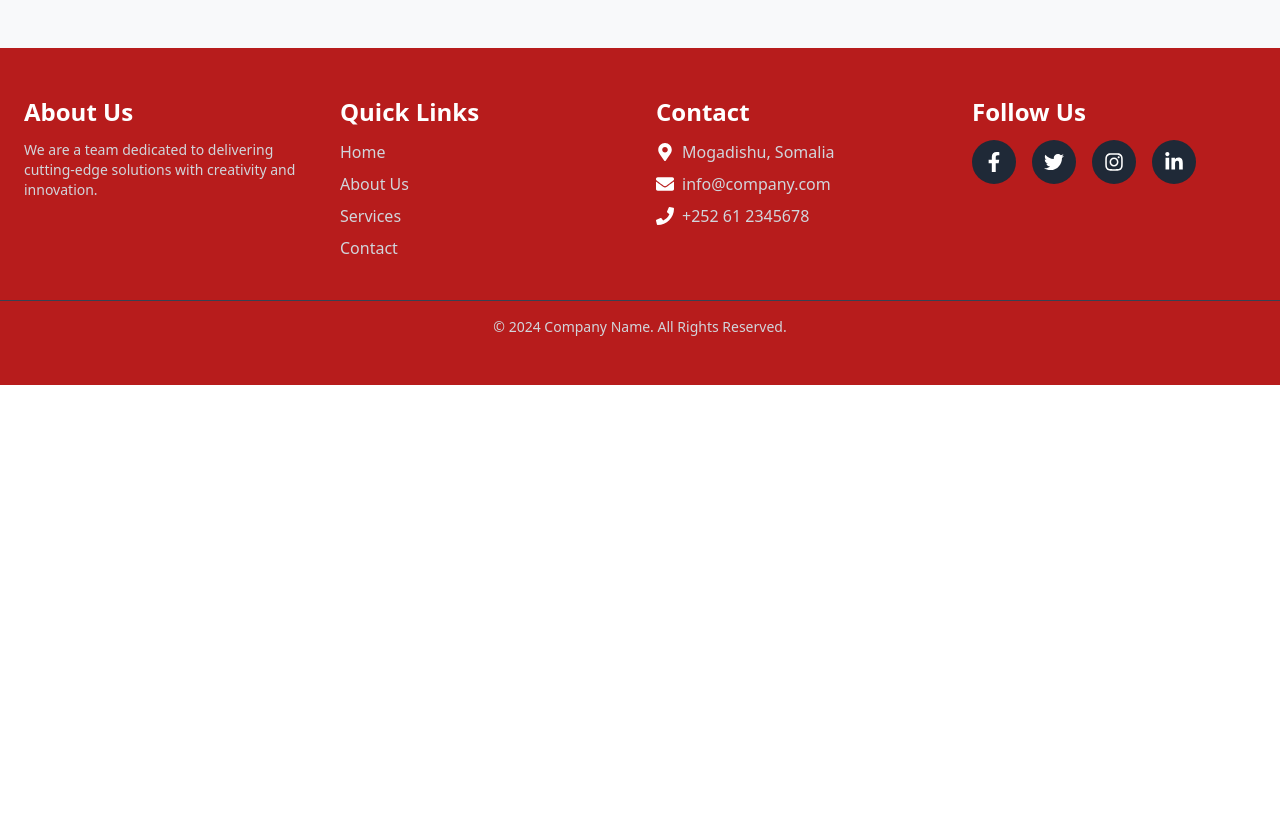
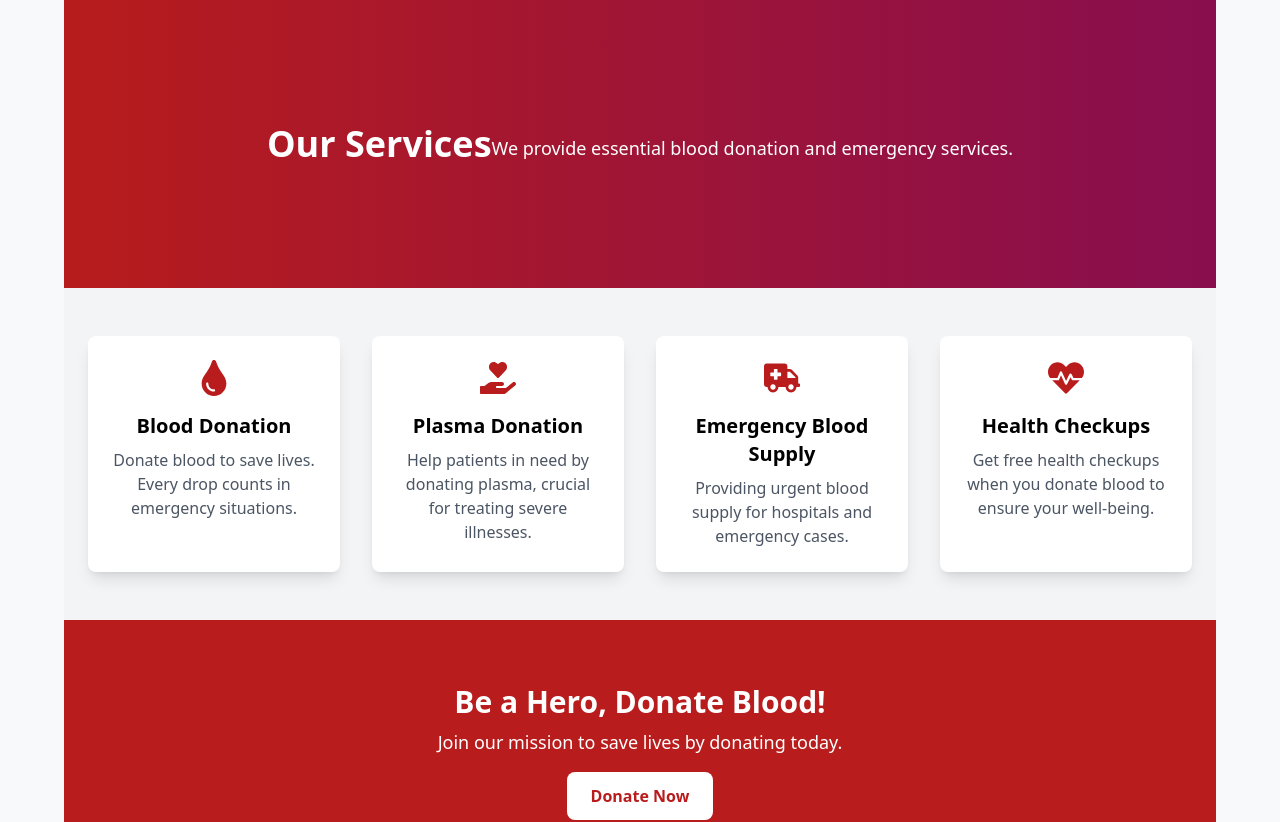
Before and after one commit to mupashirbare/Blood-donation-management, a React (Vite) app in the folder frontend/: page / in a window 1280 px wide. Shown: the part 720-1542 px from the top of the page. Before the commit the page ends 1105 px from the top, so only its background shows below. Built offline with nearby package versions, Linux system fonts and the light colour scheme.

Commit message:
i was Updated the services pages of the projects .

```diff
--- a/frontend/src/pages/Home.jsx
+++ b/frontend/src/pages/Home.jsx
@@ -1,5 +1,6 @@
 import React from "react";
 import Footer from "../components/Footer";
+import ServicesPage from "./ServicesPage";
 
 const Home = () => {
   return (
@@ -55,6 +56,7 @@ const Home = () => {
           </div>
         </div>
       </div>
+      <ServicesPage/>
 
       {/* Footer Section */}
       <Footer />
--- a/frontend/src/pages/ServicesPage.jsx
+++ b/frontend/src/pages/ServicesPage.jsx
@@ -1,26 +1,26 @@
-import { FaCode, FaMobileAlt, FaCloud, FaShieldAlt } from "react-icons/fa";
+import { FaTint, FaHandHoldingHeart, FaAmbulance, FaHeartbeat } from "react-icons/fa";
 import Footer from "../components/Footer";
 
 const services = [
   {
-    icon: <FaCode className="text-4xl text-red-700" />,
-    title: "Web Development",
-    description: "We create high-performance websites tailored to your business needs.",
+    icon: <FaTint className="text-4xl text-red-700" />,
+    title: "Blood Donation",
+    description: "Donate blood to save lives. Every drop counts in emergency situations.",
   },
   {
-    icon: <FaMobileAlt className="text-4xl text-red-700" />,
-    title: "Mobile App Development",
-    description: "Developing modern mobile applications with a seamless user experience.",
+    icon: <FaHandHoldingHeart className="text-4xl text-red-700" />,
+    title: "Plasma Donation",
+    description: "Help patients in need by donating plasma, crucial for treating severe illnesses.",
   },
   {
-    icon: <FaCloud className="text-4xl text-red-700" />,
-    title: "Cloud Solutions",
-    description: "Secure cloud-based applications with high scalability and reliability.",
+    icon: <FaAmbulance className="text-4xl text-red-700" />,
+    title: "Emergency Blood Supply",
+    description: "Providing urgent blood supply for hospitals and emergency cases.",
   },
   {
-    icon: <FaShieldAlt className="text-4xl text-red-700" />,
-    title: "Cyber Security",
-    description: "Ensuring data security with cutting-edge cybersecurity solutions.",
+    icon: <FaHeartbeat className="text-4xl text-red-700" />,
+    title: "Health Checkups",
+    description: "Get free health checkups when you donate blood to ensure your well-being.",
   },
 ];
 
@@ -28,9 +28,9 @@ const ServicesPage = () => {
   return (
     <div className="bg-gray-100 min-h-screen">
       {/* Hero Section */}
-      <div className="bg-red-700 text-white text-center py-16 px-4">
+      <div className="relative w-full h-72 flex items-center justify-center bg-gradient-to-r from-[#B71C1C] to-[#880E4F] text-white text-center">
         <h1 className="text-4xl font-bold">Our Services</h1>
-        <p className="text-lg mt-2">Delivering top-quality solutions for your business needs.</p>
+        <p className="text-lg mt-2">We provide essential blood donation and emergency services.</p>
       </div>
 
       {/* Services Grid */}
@@ -49,15 +49,12 @@ const ServicesPage = () => {
 
       {/* Call to Action */}
       <div className="text-center bg-red-700 text-white py-16 px-6">
-        <h2 className="text-3xl font-bold">Let's Build Something Amazing Together!</h2>
-        <p className="mt-2 text-lg">Contact us today to discuss your project.</p>
-        <a href="/contact" className="mt-4 inline-block bg-white text-red-700 font-bold py-3 px-6 rounded-lg hover:bg-gray-200 transition">
-          Get in Touch
+        <h2 className="text-3xl font-bold">Be a Hero, Donate Blood!</h2>
+        <p className="mt-2 text-lg">Join our mission to save lives by donating today.</p>
+        <a href="/donate" className="mt-4 inline-block bg-white text-red-700 font-bold py-3 px-6 rounded-lg hover:bg-gray-200 transition">
+          Donate Now
         </a>
       </div>
-
-      {/* Footer */}
-      <Footer />
     </div>
   );
 };
```
